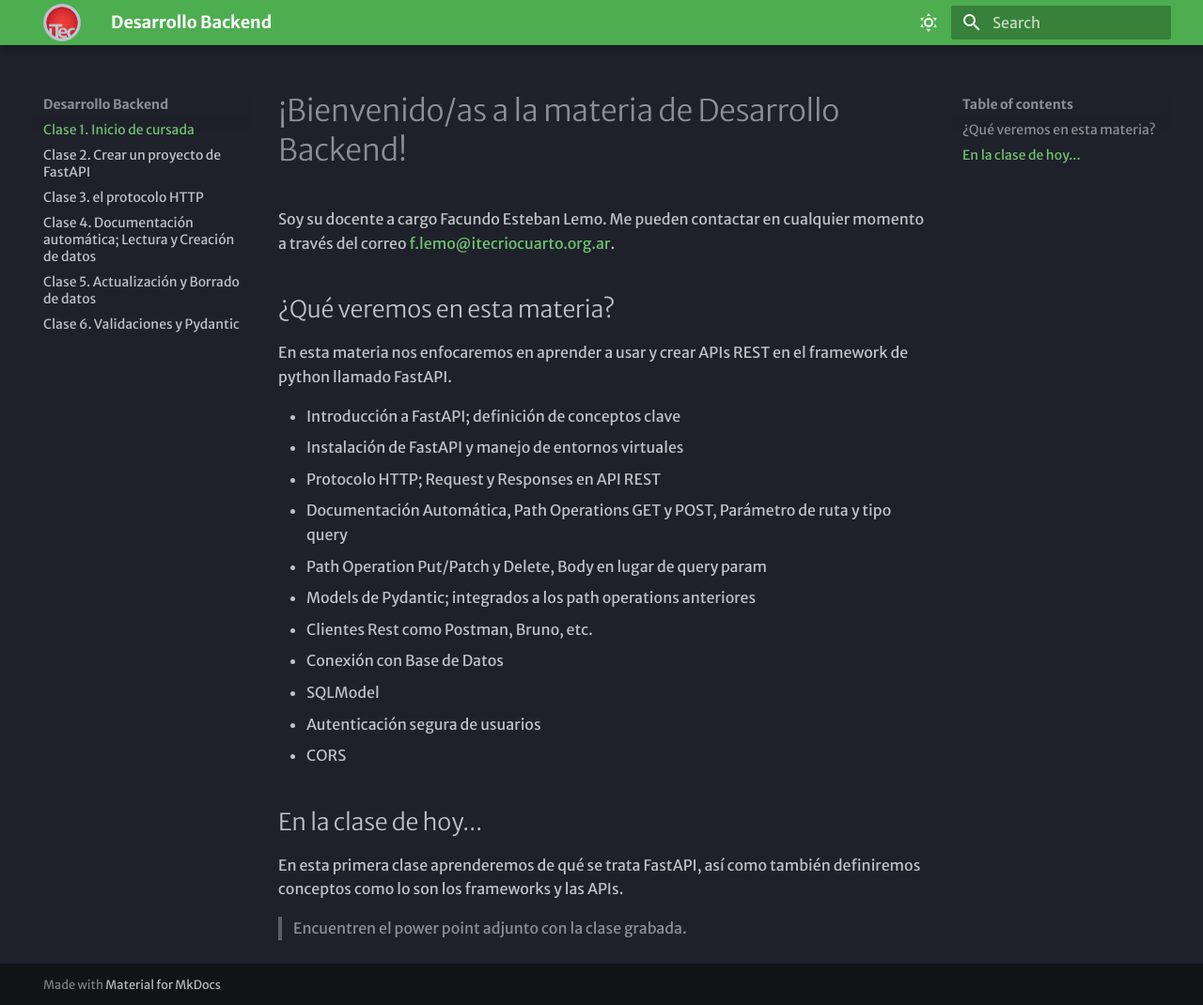
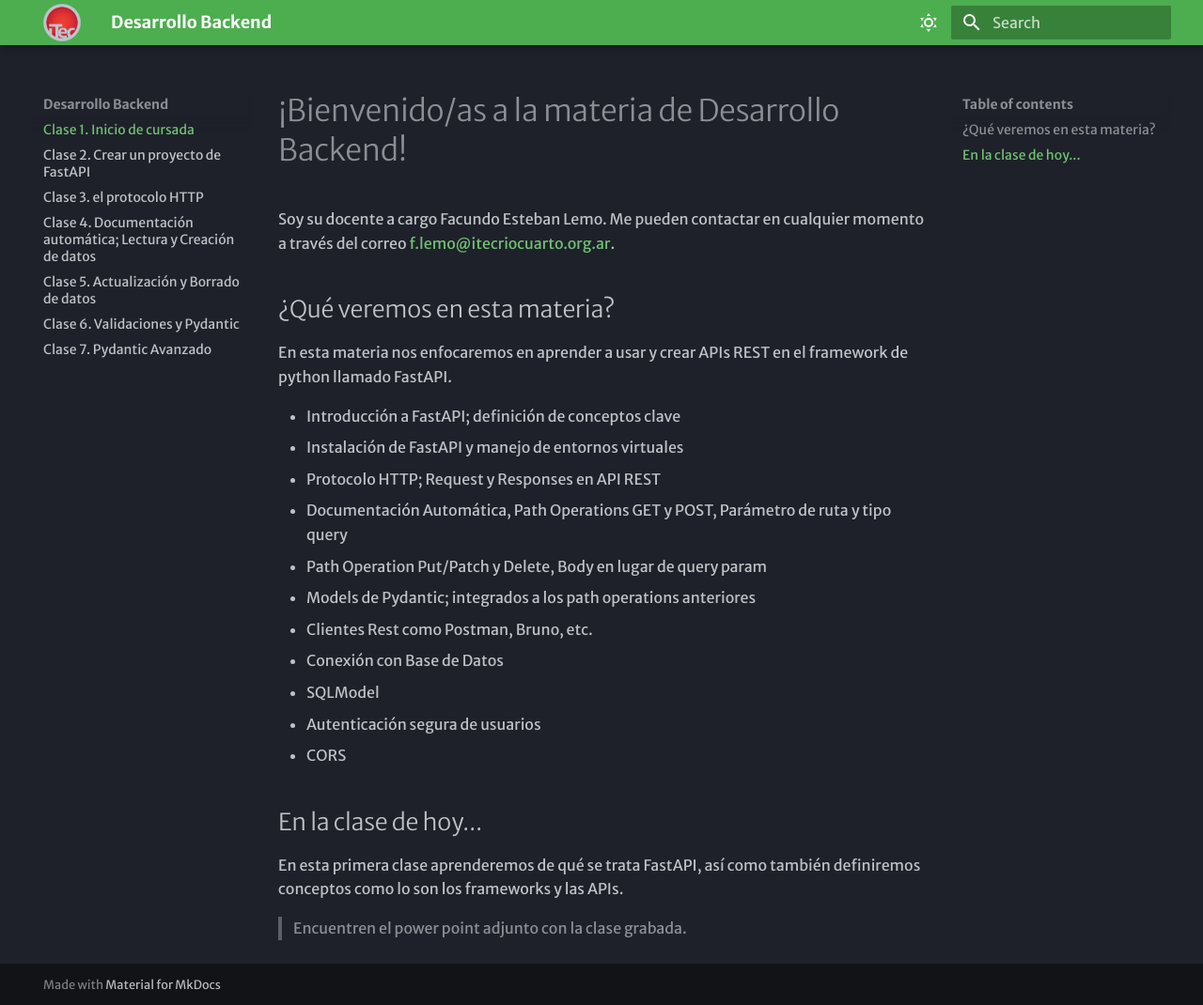
Before and after one commit to FacuLemo/docs-segundo, an MkDocs documentation site: the page built from docs/index.md, in a window 1280 px wide and 1070 px high. Shown: the whole window at 94% size. Built offline with MkDocs 1.6.1 and Material for MkDocs 9.7.7, drawn with Linux system fonts in a browser that asks for light colours; some web fonts are replaced; part of the change alters nothing that is shown.

Commit message:
clase 7 public

```diff
--- a/mkdocs.yml
+++ b/mkdocs.yml
@@ -33,7 +33,7 @@ nav:
  - Clase 4. Documentación automática; Lectura y Creación de datos: clase4.md
  - Clase 5. Actualización y Borrado de datos: clase5.md
  - Clase 6. Validaciones y Pydantic: clase6.md
-#   - Clase 7. Pydantic Avanzado & REST Clients: clase7.md
+ - Clase 7. Pydantic Avanzado: clase7.md
 #   - Clase 8. Documentación y Response Model clase8.md
 #   - Clase 9. Modularización con APIRouter: clase9.md
 #   - Clase 10. Persistencia de Datos con SQLite y SQLAlchemy: clase10.md
```
